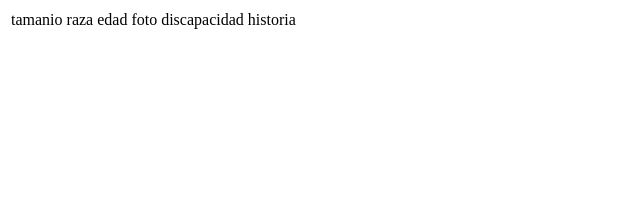
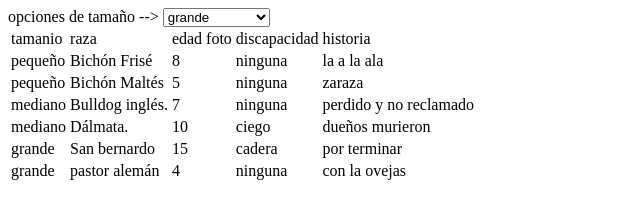
Before and after one commit to villalbapaezmiguel/Perritos, a plain HTML site: page index.html in a window 1280 px wide. Shown: the whole page, without its empty margins (0-640 px from the left). Drawn offline with Linux system fonts and the light colour scheme.

Commit message:
subiendo los primeros alrchivos de Perritos

```diff
--- a/index.html
+++ b/index.html
@@ -12,6 +12,16 @@
     <title>Perritos</title>
 </head>
 <body onload="crearTabla()">
+    <div>
+        <label for="tamanio">opciones de tamaño --></label>
+        <select name="tamanio" id="tamanio" onchange="filtroDeTmanio()">
+            <option value="grande">grande</option>
+            <option value="mediano">mediano</option>
+            <option value="pequeño">pequenio</option>
+            <option value="mostrar">Mostrar Todos</option>
+        </select>
+    </div>
     <table id="tablaPerritos"></table>
+
 </body>
 </html>
--- a/js/perritos.js
+++ b/js/perritos.js
@@ -1,25 +1,95 @@
 function crearTabla() {
 
     var tablaPerritos = document.getElementById("tablaPerritos");
+    var fila = tablaPerritos.insertRow(0);//crea los espacios para las filas
 
-    for (var i = 0; i < datosDePerritos.length; i++) {
-
-        //Fila de títulos
-        var fila = tablaPerritos.insertRow(0);
-
-        var columnaTamanio = fila.insertCell(0);
+    var columnaTamanio = fila.insertCell(0);//rellena los espacios de las filas
     var columnaRaza = fila.insertCell(1);
     var columnaEdad = fila.insertCell(2);
     var columnaFoto = fila.insertCell(3);
     var columnaDiscapacidad = fila.insertCell(4);
     var columnaHistoria = fila.insertCell(5);
 
-        columnaTamanio.innerHTML = "tamanio";
+    columnaTamanio.innerHTML = "tamanio";//el relleno
     columnaRaza.innerHTML = "raza";
     columnaEdad.innerHTML = "edad";
     columnaFoto.innerHTML = "foto";
     columnaDiscapacidad.innerHTML = "discapacidad";
     columnaHistoria.innerHTML = "historia";
-        //Fin fila de títulos
+
+    let numeroDeFila = 1;
+
+    for (var posicion = 0;
+        posicion < datosDePerritos.length;
+        posicion++) {
+
+        let filaDatos = tablaPerritos.insertRow(numeroDeFila);
+
+        let columnaTamanioDatos = filaDatos.insertCell(0);
+        let columnaRazaDatos = filaDatos.insertCell(1);
+        let columnaEdadDatos = filaDatos.insertCell(2);
+        let columnaFotoDatos = filaDatos.insertCell(3);
+        let columnaDiscapacidadDatos = filaDatos.insertCell(4);
+        let columnaHistoriaDatos = filaDatos.insertCell(5);
+
+        columnaTamanioDatos.innerHTML = datosDePerritos[posicion].tamanio;
+        columnaRazaDatos.innerHTML = datosDePerritos[posicion].raza;
+        columnaEdadDatos.innerHTML = datosDePerritos[posicion].edad;
+        columnaFotoDatos.innerHTML = datosDePerritos[posicion].foto;
+        columnaDiscapacidadDatos.innerHTML = datosDePerritos[posicion].discapacidad;
+        columnaHistoriaDatos.innerHTML = datosDePerritos[posicion].historia;
+
+        numeroDeFila++;
     }
 }
+
+function filtroDeTmanio() {
+    let filtroTamanioDePerrito = document.getElementById("tamanio").value;
+
+    var tablaPerritos = document.getElementById("tablaPerritos");
+    tablaPerritos.innerHTML = "";
+
+    var fila = tablaPerritos.insertRow(0);//crea los espacios para las filas
+
+    var columnaTamanio = fila.insertCell(0);//rellena los espacios de las filas
+    var columnaRaza = fila.insertCell(1);
+    var columnaEdad = fila.insertCell(2);
+    var columnaFoto = fila.insertCell(3);
+    var columnaDiscapacidad = fila.insertCell(4);
+    var columnaHistoria = fila.insertCell(5);
+
+    columnaTamanio.innerHTML = "tamanio";//el relleno
+    columnaRaza.innerHTML = "raza";
+    columnaEdad.innerHTML = "edad";
+    columnaFoto.innerHTML = "foto";
+    columnaDiscapacidad.innerHTML = "discapacidad";
+    columnaHistoria.innerHTML = "historia";
+
+    let numeroDeFila = 1;
+
+    for (var posicion = 0;
+        posicion < datosDePerritos.length;
+        posicion++) {
+
+        let filaDatos = tablaPerritos.insertRow(numeroDeFila);
+
+        let columnaTamanioDatos = filaDatos.insertCell(0);
+        let columnaRazaDatos = filaDatos.insertCell(1);
+        let columnaEdadDatos = filaDatos.insertCell(2);
+        let columnaFotoDatos = filaDatos.insertCell(3);
+        let columnaDiscapacidadDatos = filaDatos.insertCell(4);
+        let columnaHistoriaDatos = filaDatos.insertCell(5);
+
+        let tamanio = datosDePerritos[posicion].tamanio;
+
+        if (filtroTamanioDePerrito == tamanio || filtroTamanioDePerrito === "mostrar") {
+            columnaTamanioDatos.innerHTML = tamanio;
+            columnaRazaDatos.innerHTML = datosDePerritos[posicion].raza;
+            columnaEdadDatos.innerHTML = datosDePerritos[posicion].edad;
+            columnaFotoDatos.innerHTML = datosDePerritos[posicion].foto;
+            columnaDiscapacidadDatos.innerHTML = datosDePerritos[posicion].discapacidad;
+            columnaHistoriaDatos.innerHTML = datosDePerritos[posicion].historia;
+        }
+        numeroDeFila++;
+    }
+}
--- a/json/datos.js
+++ b/json/datos.js
@@ -1,10 +1,50 @@
 var datosDePerritos = [
     {
+        "tamanio": "pequeño",
+        "raza": "Bichón Frisé",
+        "edad": 8,
+        "foto": "",
+        "discapacidad" :"ninguna",
+        "historia":"la a la ala"
+    },
+    {
+        "tamanio": "pequeño",
+        "raza": "Bichón Maltés",
+        "edad": 5,
+        "foto": "",
+        "discapacidad" :"ninguna",
+        "historia":"zaraza"
+    },
+    {
         "tamanio": "mediano",
-        "raza": "",
-        "edad": 0,
+        "raza": "Bulldog inglés.",
+        "edad": 7,
         "foto": "",
-        "discapacidad" :"",
-        "historia":""
+        "discapacidad" :"ninguna",
+        "historia":"perdido y no reclamado"
+    },
+    {
+        "tamanio": "mediano",
+        "raza": "Dálmata.",
+        "edad": 10,
+        "foto": "",
+        "discapacidad" :"ciego",
+        "historia":"dueños murieron"
+    },
+    {
+        "tamanio": "grande",
+        "raza": "San bernardo",
+        "edad": 15,
+        "foto": "",
+        "discapacidad" :"cadera",
+        "historia":"por terminar"
+    },
+    {
+        "tamanio": "grande",
+        "raza": "pastor alemán",
+        "edad": 4,
+        "foto": "",
+        "discapacidad" :"ninguna",
+        "historia":"con la ovejas"
     }
 ]
```
Lines whose indentation alone changed are shown as unchanged.
